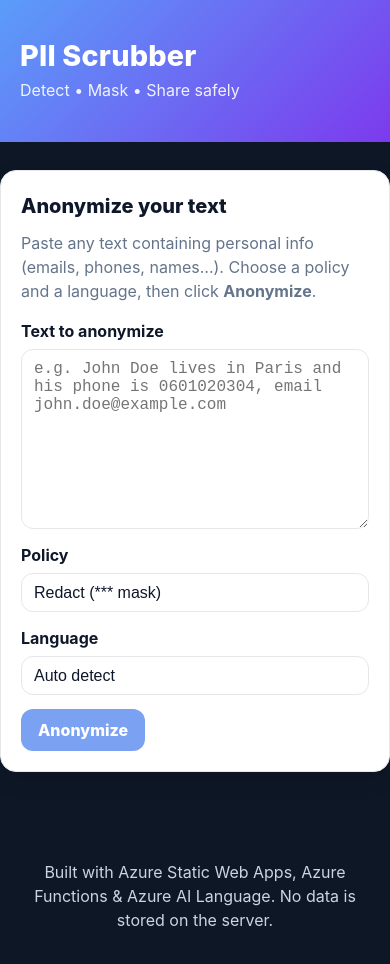
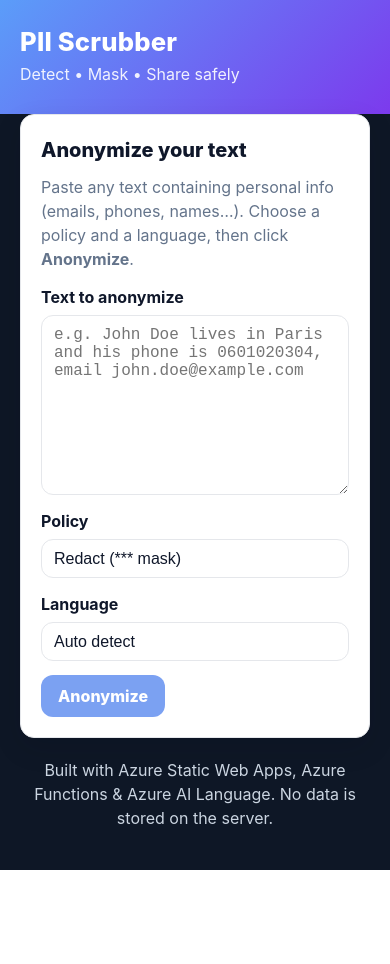
Before and after one commit to myahia93/Azure_PII_Scrubber_App, a React (Vite) app in the folder app/: page / in a window 390 px wide. Shown: the top 964 px of the page. After the commit the page ends 870 px from the top, so only its background shows below. Built offline with nearby package versions, Linux system fonts and the light colour scheme.

Commit message:
style: enhance layout and spacing in App.css, improve responsiveness and visual consistency

```diff
--- a/app/src/App.css
+++ b/app/src/App.css
@@ -12,110 +12,129 @@
   --soft: #f8fafc;
   --green-soft: #ecfdf5;
   --yellow: #fde047;
-  --shadow: 0 8px 22px rgba(2, 6, 23, .10);
+  --shadow: 0 10px 28px rgba(2, 6, 23, .12);
+  --radius: 16px;
+  --space-1: 6px;
+  --space-2: 10px;
+  --space-3: 14px;
+  --space-4: 20px;
+  --space-5: 28px;
+  --space-6: 40px;
+  --content-w: 960px;
+  /* largeur idéale des cartes */
+  --container-w: 1100px;
+  /* largeur max du “rail” */
 }
 
 * {
-  box-sizing: border-box
+  box-sizing: border-box;
 }
 
 html,
 body {
   margin: 0;
-  padding: 0
+  padding: 0;
 }
 
 body {
   font-family: Inter, system-ui, Segoe UI, Roboto, Helvetica, Arial, sans-serif;
   color: var(--ink);
-  background: var(--bg)
+  background: var(--bg);
 }
 
+/* Layout */
 .page {
   min-height: 100vh;
   display: flex;
-  flex-direction: column
+  flex-direction: column;
 }
 
-/* Header full-bleed */
+.container {
+  max-width: var(--container-w);
+  margin: 0 auto;
+  padding: 0 var(--space-4);
+}
+
+.main {
+  flex: 1;
+  padding: var(--space-5) 0 var(--space-6);
+  display: flex;
+  flex-direction: column;
+  gap: var(--space-4);
+  /* Centre visuellement les blocs même sur très grands écrans */
+  align-items: center;
+}
+
+/* Header */
 .header {
   color: #fff;
-  padding: 40px 0;
+  padding: var(--space-6) 0;
   background: linear-gradient(135deg, var(--brand1), var(--brand2));
 }
 
 .header .container {
-  max-width: 1100px;
-  margin: 0 auto;
-  padding: 0 20px
+  max-width: var(--container-w);
 }
 
 .brand {
   margin: 0;
   font-size: clamp(1.8rem, 3vw, 2.6rem);
   font-weight: 800;
-  letter-spacing: .2px
+  letter-spacing: .2px;
 }
 
 .tagline {
-  margin: 6px 0 0;
-  opacity: .9
+  margin: var(--space-1) 0 0;
+  opacity: .9;
 }
 
-/* Centered content column */
-.container {
-  max-width: 1100px;
-  margin: 0 auto;
-  padding: 0 20px
-}
-
-.main {
-  padding: 28px 0 40px
-}
-
-/* Card */
+/* Card – centrée et contrainte */
 .card {
+  width: 100%;
+  max-width: var(--content-w);
+  /* <- la clé pour un centrage propre */
   background: var(--card);
   border: 1px solid var(--border);
-  border-radius: 16px;
-  padding: 20px;
-  margin-bottom: 24px;
+  border-radius: var(--radius);
+  padding: var(--space-4);
+  margin: 0 auto;
+  /* centre la carte dans .main */
   box-shadow: var(--shadow);
 }
 
 .card-title {
-  margin: 0 0 10px;
+  margin: 0 0 var(--space-2);
   font-size: 1.25rem;
-  font-weight: 800
+  font-weight: 800;
 }
 
 .muted {
   color: var(--muted);
-  margin: 0 0 16px
+  margin: 0 0 var(--space-3);
 }
 
 /* Grid */
 .grid {
-  display: grid
+  display: grid;
 }
 
 .two {
-  grid-template-columns: 1fr 1fr
+  grid-template-columns: 1fr 1fr;
 }
 
 .gap {
-  gap: 14px
+  gap: var(--space-3);
 }
 
 /* Fields */
 .field {
   display: flex;
   flex-direction: column;
-  gap: 6px
+  gap: var(--space-1);
 }
 
 .label {
-  font-weight: 700
+  font-weight: 700;
 }
 
 .input {
@@ -132,16 +151,16 @@ body {
 
 .input:focus {
   border-color: var(--ring);
-  box-shadow: 0 0 0 3px rgba(147, 197, 253, .35)
+  box-shadow: 0 0 0 3px rgba(147, 197, 253, .35);
 }
 
 .textarea {
   min-height: 180px;
-  resize: vertical
+  resize: vertical;
 }
 
 .select {
-  appearance: none
+  appearance: none;
 }
 
 /* Buttons */
@@ -149,7 +168,7 @@ body {
   display: flex;
   gap: 12px;
   flex-wrap: wrap;
-  align-items: center
+  align-items: center;
 }
 
 .btn {
@@ -162,38 +181,38 @@ body {
 }
 
 .btn:active {
-  transform: translateY(1px)
+  transform: translateY(1px);
 }
 
 .primary {
   background: var(--primary);
-  color: var(--primary-ink)
+  color: var(--primary-ink);
 }
 
 .primary:hover {
-  background: #1d4ed8
+  background: #1d4ed8;
 }
 
 .primary:disabled {
   opacity: .6;
-  cursor: not-allowed
+  cursor: not-allowed;
 }
 
 .ghost {
   background: #fff;
   color: var(--primary);
-  border-color: var(--primary)
+  border-color: var(--primary);
 }
 
 .ghost:hover {
   background: var(--primary);
-  color: #fff
+  color: #fff;
 }
 
 /* Results */
 .panel-title {
-  margin: 0 0 8px;
-  font-weight: 800
+  margin: 0 0 var(--space-2);
+  font-weight: 800;
 }
 
 .codeblock {
@@ -207,14 +226,14 @@ body {
 }
 
 .codeblock.green {
-  background: var(--green-soft)
+  background: var(--green-soft);
 }
 
 .chips {
-  margin-top: 10px;
+  margin-top: var(--space-2);
   display: flex;
   flex-wrap: wrap;
-  gap: 8px
+  gap: 8px;
 }
 
 .chip {
@@ -224,7 +243,7 @@ body {
   padding: 4px 10px;
   border-radius: 999px;
   font-size: .85rem;
-  font-weight: 800
+  font-weight: 800;
 }
 
 /* Highlight */
@@ -232,32 +251,64 @@ mark {
   background: var(--yellow);
   padding: 0 4px;
   border-radius: 4px;
-  font-weight: 800
+  font-weight: 800;
 }
 
 /* Alerts */
 .alert {
   padding: 10px 12px;
   border-radius: 12px;
-  border: 1px solid
+  border: 1px solid;
 }
 
 .error {
   background: #fee2e2;
   border-color: #fecaca;
-  color: #7f1d1d
+  color: #7f1d1d;
 }
 
 /* Footer */
 .footer {
   color: #cbd5e1;
-  padding: 24px 0 40px;
-  text-align: center
+  padding: var(--space-4) 0 var(--space-6);
+  text-align: center;
+}
+
+.footer .container {
+  max-width: var(--content-w);
 }
 
 /* Responsive */
+@media (max-width: 1100px) {
+  .container {
+    padding: 0 var(--space-4);
+  }
+}
+
 @media (max-width: 960px) {
   .two {
-    grid-template-columns: 1fr
+    grid-template-columns: 1fr;
+  }
+
+  :root {
+    --content-w: 100%;
+  }
+
+  .card {
+    border-radius: 14px;
   }
 }
+
+@media (max-width: 520px) {
+  .brand {
+    font-size: 1.6rem;
+  }
+
+  .header {
+    padding: 28px 0;
+  }
+
+  .main {
+    gap: var(--space-3);
+  }
+}
```
